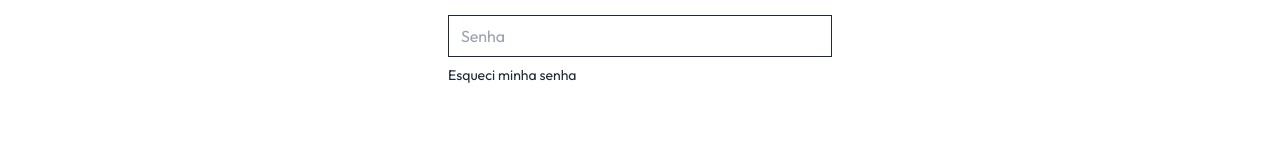
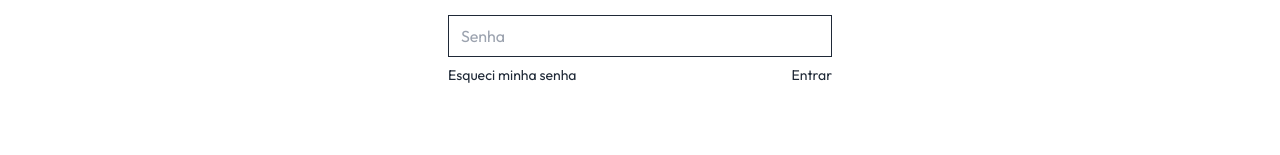
Before and after one commit to amandameneseso/Loja-de-roupas, a React (Vite) app in the folder frontend/: page /login in a window 1280 px wide. Shown: the part 457-612 px from the top of the page. Built offline with nearby package versions, Linux system fonts and the light colour scheme.

Commit message:
pagina de login

```diff
--- a/frontend/src/pages/Login.jsx
+++ b/frontend/src/pages/Login.jsx
@@ -17,7 +17,9 @@ const Login = () => {
             <div className='w-full flex justify-between text-sm mt-[-8px]'>
                 <p className='cursor-pointer'>Esqueci minha senha</p>
                 {
-
+                    currentState === 'Entrar'
+                    ? <p className='cursor-pointer'>Criar conta</p>
+                    : <p className='cursor-pointer'>Entrar</p>
                 }
             </div>
         </form>
```
